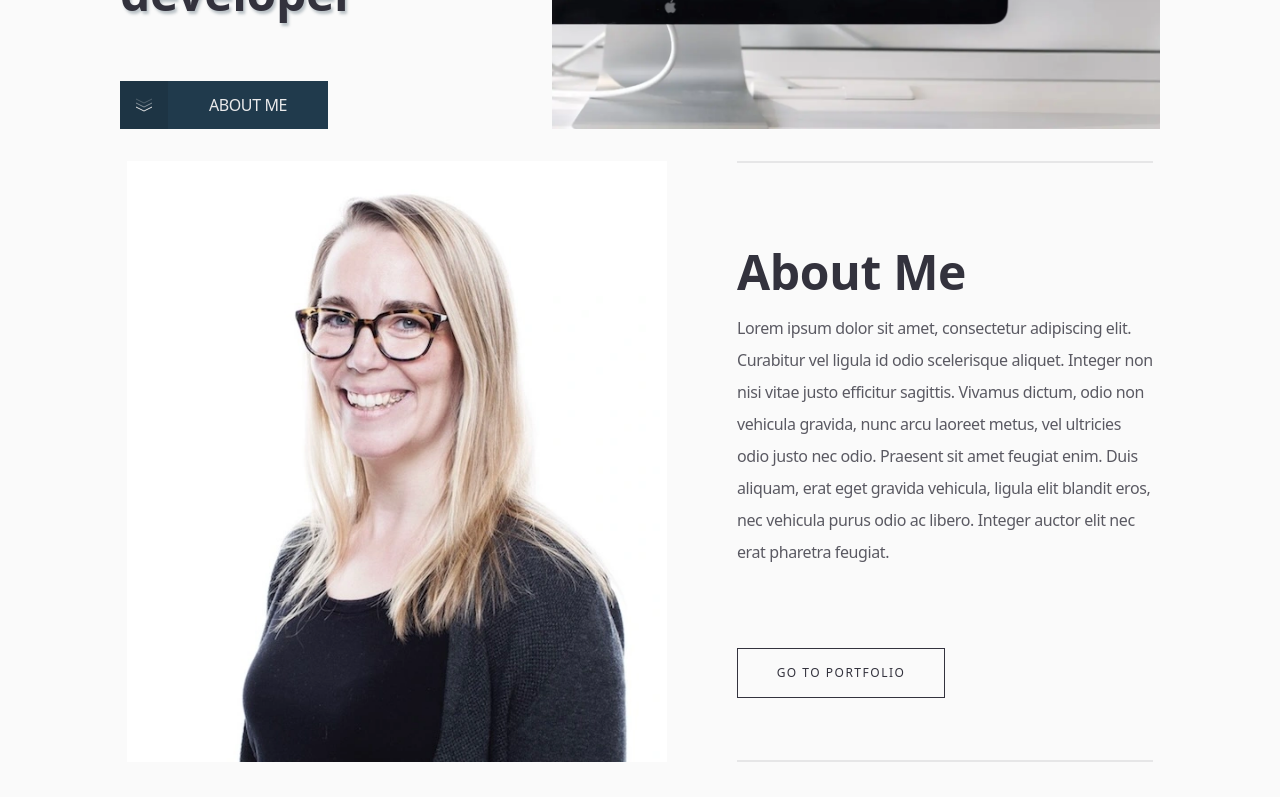
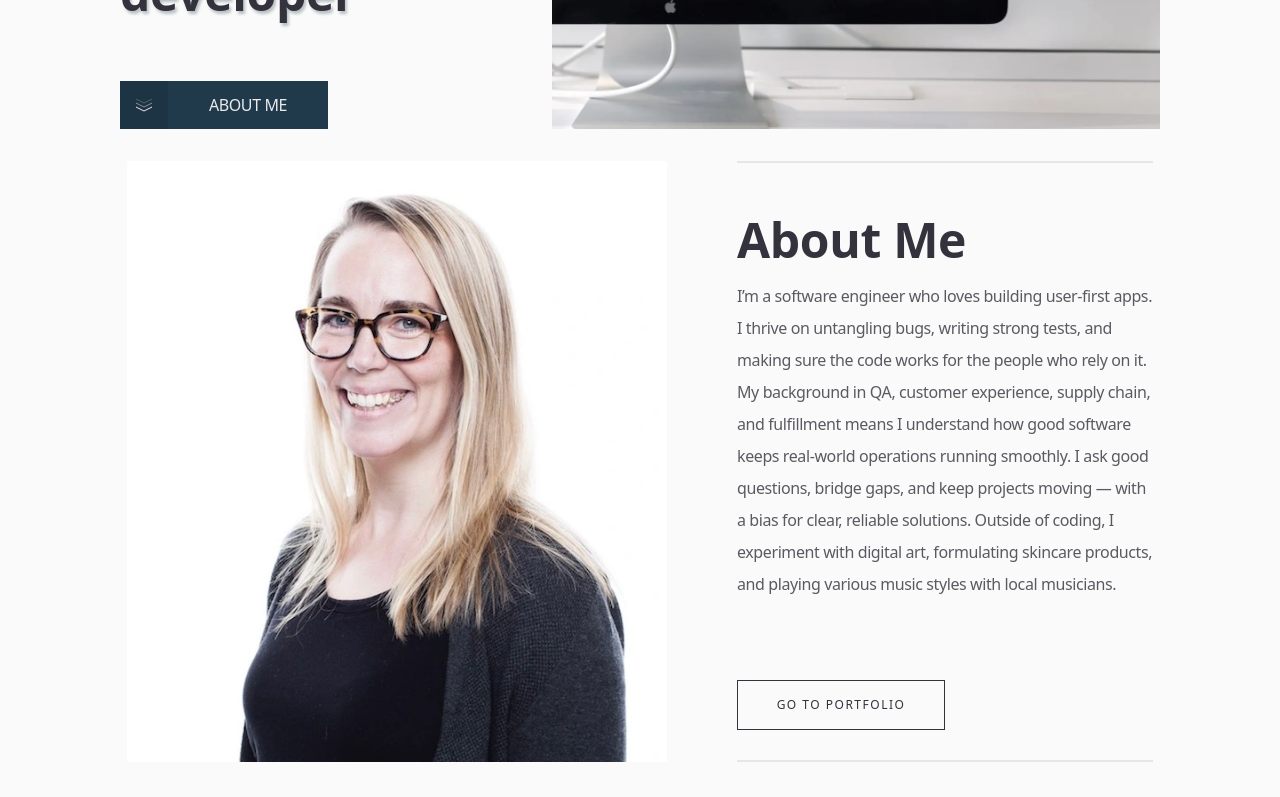
Before and after one commit to kellyky/Portfolio, a React (Vite) app: page / in a window 1280 px wide. Shown: the part 529-1326 px from the top of the page. Built offline with nearby package versions, Linux system fonts and the light colour scheme.

Commit message:
Add copy for About section (home page)

```diff
--- a/src/components/About/About.jsx
+++ b/src/components/About/About.jsx
@@ -45,9 +45,12 @@ export default function About () {
             '
             >About Me
             </h2>
-            <p className='font-thin
-              '
-            >Lorem ipsum dolor sit amet, consectetur adipiscing elit. Curabitur vel ligula id odio scelerisque aliquet. Integer non nisi vitae justo efficitur sagittis. Vivamus dictum, odio non vehicula gravida, nunc arcu laoreet metus, vel ultricies odio justo nec odio. Praesent sit amet feugiat enim. Duis aliquam, erat eget gravida vehicula, ligula elit blandit eros, nec vehicula purus odio ac libero. Integer auctor elit nec erat pharetra feugiat.
+            <p className='font-thin'>
+              I’m a software engineer who loves building user-first apps. I thrive on untangling bugs, writing strong tests, and making sure the code works for the people who rely on it.
+
+My background in QA, customer experience, supply chain, and fulfillment means I understand how good software keeps real-world operations running smoothly. I ask good questions, bridge gaps, and keep projects moving — with a bias for clear, reliable solutions.
+
+Outside of coding, I experiment with digital art, formulating skincare products, and playing various music styles with local musicians.
             </p>
           </article>
             <Button
```
